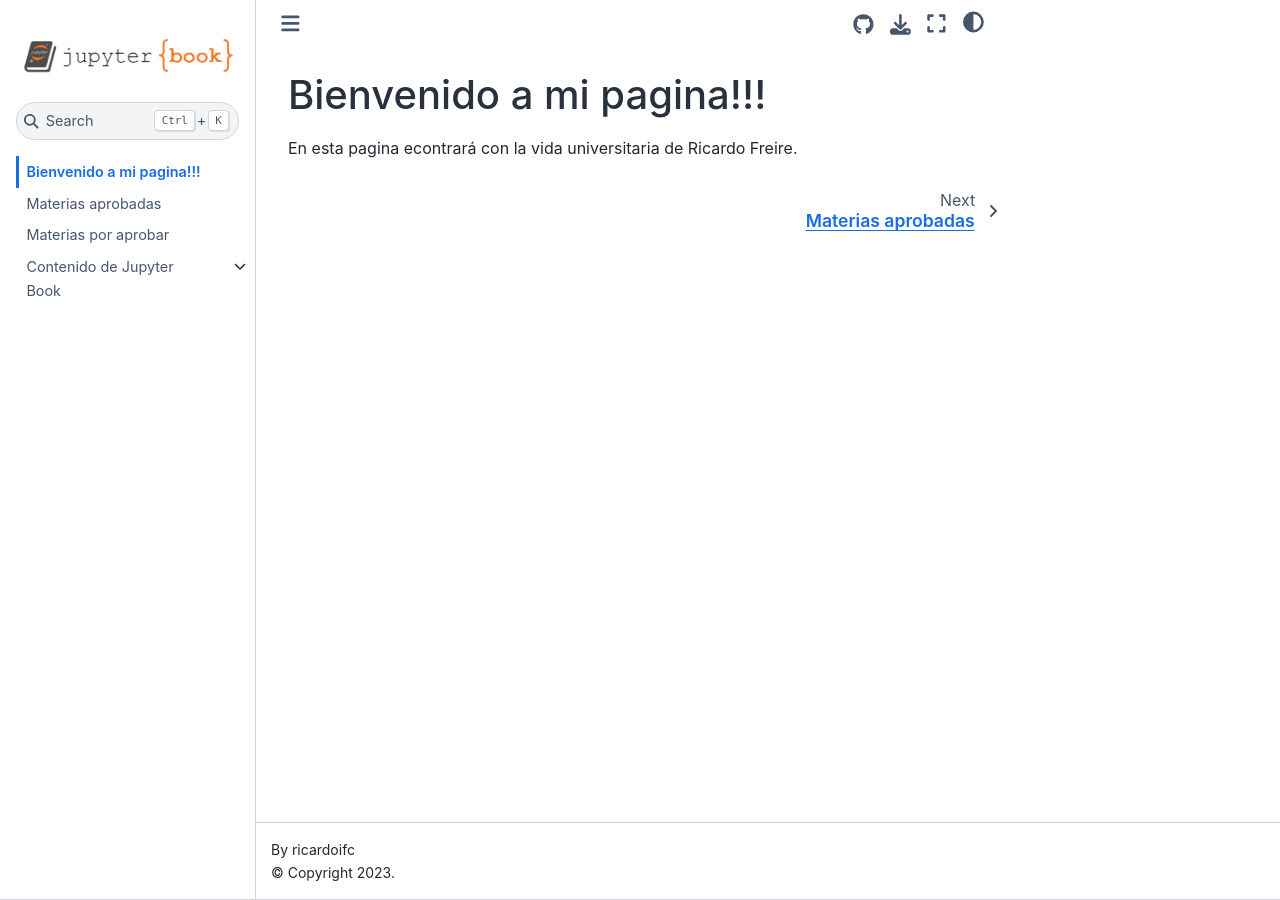
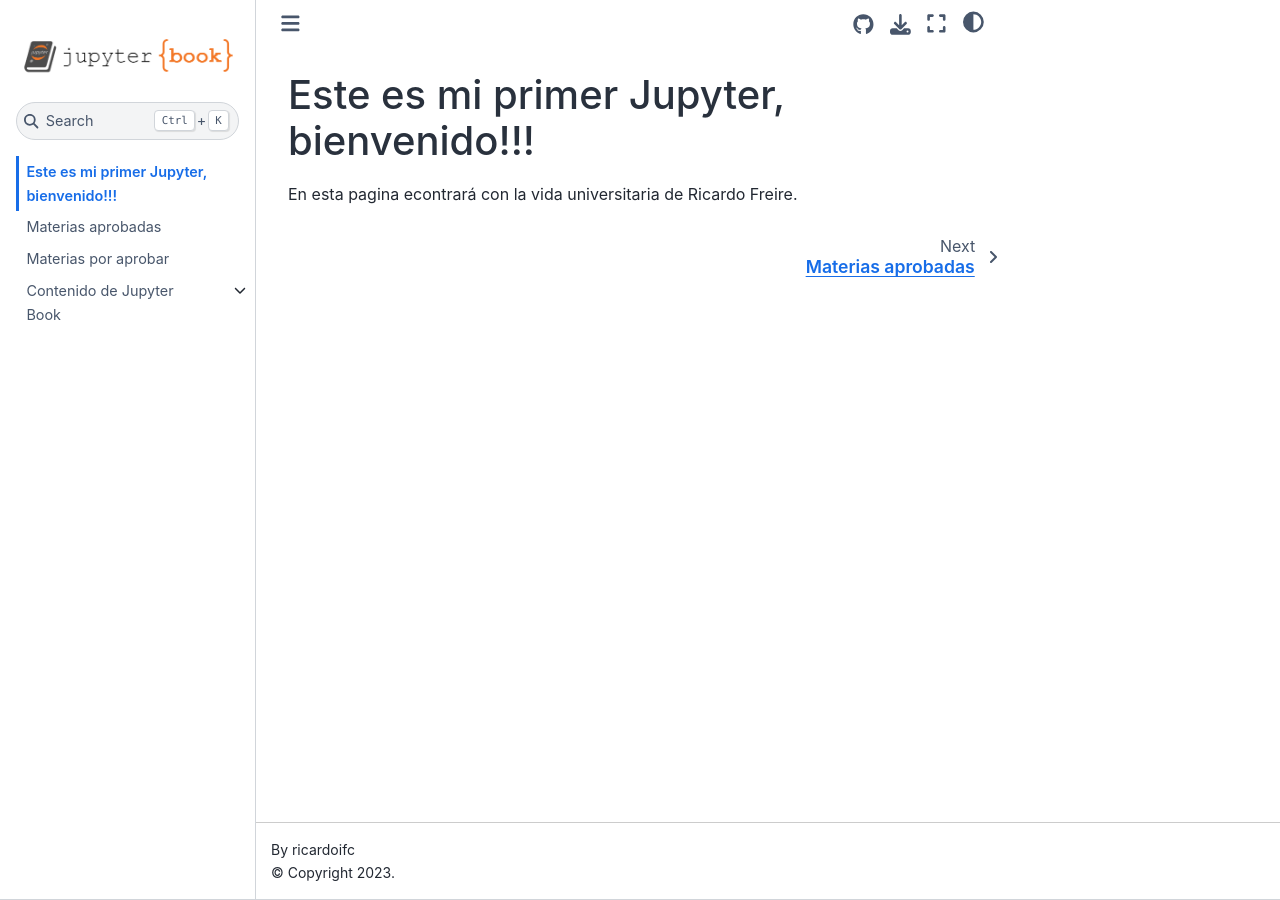
Before and after one commit to ricardoifc/milibro5, a Jupyter Book: the page built from intro.md, in a window 1280 px wide. Built offline with Jupyter Book 1.0.4 settings and Sphinx 7.4.7 and the Sphinx Book theme 1.1.4, drawn with Linux system fonts in a browser that asks for light colours.

Commit message:
Update intro.md

```diff
--- a/intro.md
+++ b/intro.md
@@ -1,4 +1,4 @@
-Bienvenido a mi pagina!!!
+Este es mi primer Jupyter, bienvenido!!!
 ============================
 
 En esta pagina econtrará con la vida universitaria de Ricardo Freire.
```
